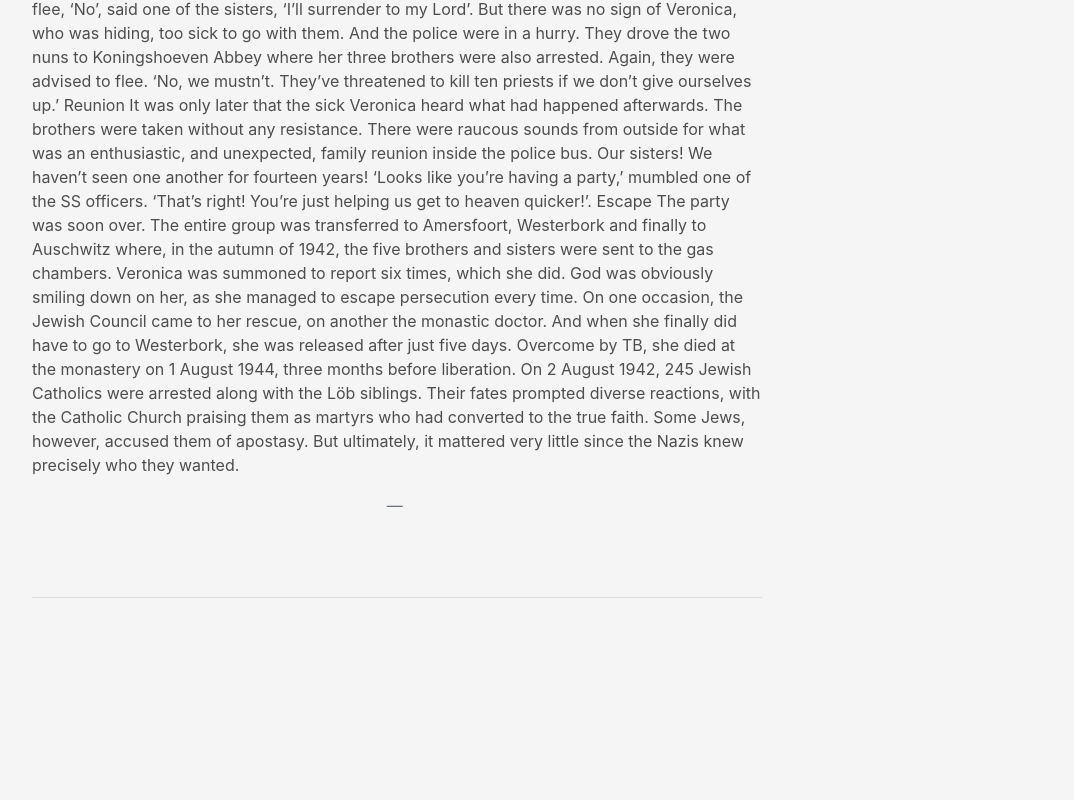
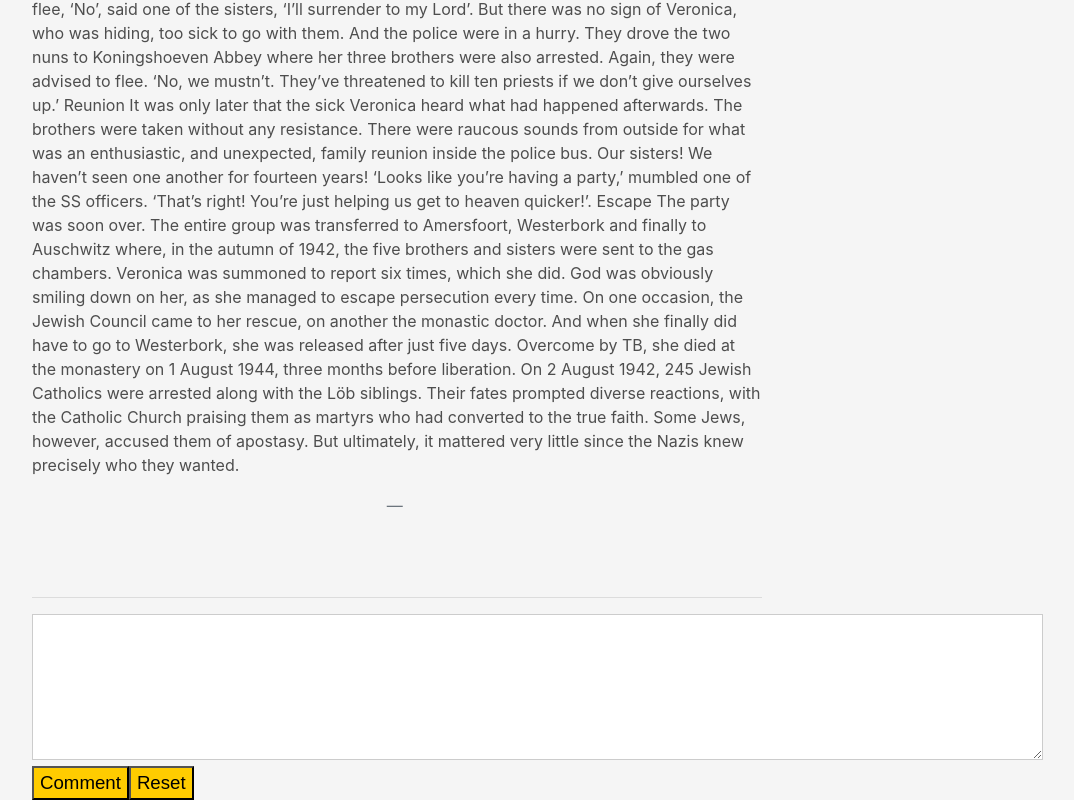
Before and after one commit to enan-yamin/ENAN, a plain HTML site: page BLOG3.html in a window 1280 px wide. Shown: the part 976-1776 px from the top of the page, without its empty margins (53-1127 px from the left). Before the commit the page ends 1590 px from the top, so only its background shows below. Drawn offline with nearby package versions, Linux system fonts and the light colour scheme; files whose address does not match are found by name.

Commit message:
Update BLOG3.html

```diff
--- a/BLOG3.html
+++ b/BLOG3.html
@@ -114,6 +114,12 @@ On 2 August 1942, 245 Jewish Catholics were arrested along with the Löb sibling
         <hr>
 
 
+<style type="text/css">
+textarea.html-text-box {background-color:#ffffff;background-image:url(http://);background-repeat:no-repeat;background-attachment:fixed;border-width:3;border-style:solid;border-color:#cccccc;font-family:Arial;font-size:14pt;color:#000033;}
+input.html-text-box {background-color:#FFCC00;font-family:Arial;font-size:14pt;color:#000000;}
+</style>
+<form method="post" action="http://"><textarea name="comments" cols="90" rows="5" class="html-text-box"> </textarea><br><input type="submit" value="Comment" class="html-text-box"><input type="reset" value="Reset" class="html-text-box"></form>
+
 
   <!-- Bootstrap core JavaScript -->
   <script src="vendor/jquery/jquery.min.js"></script>
```
